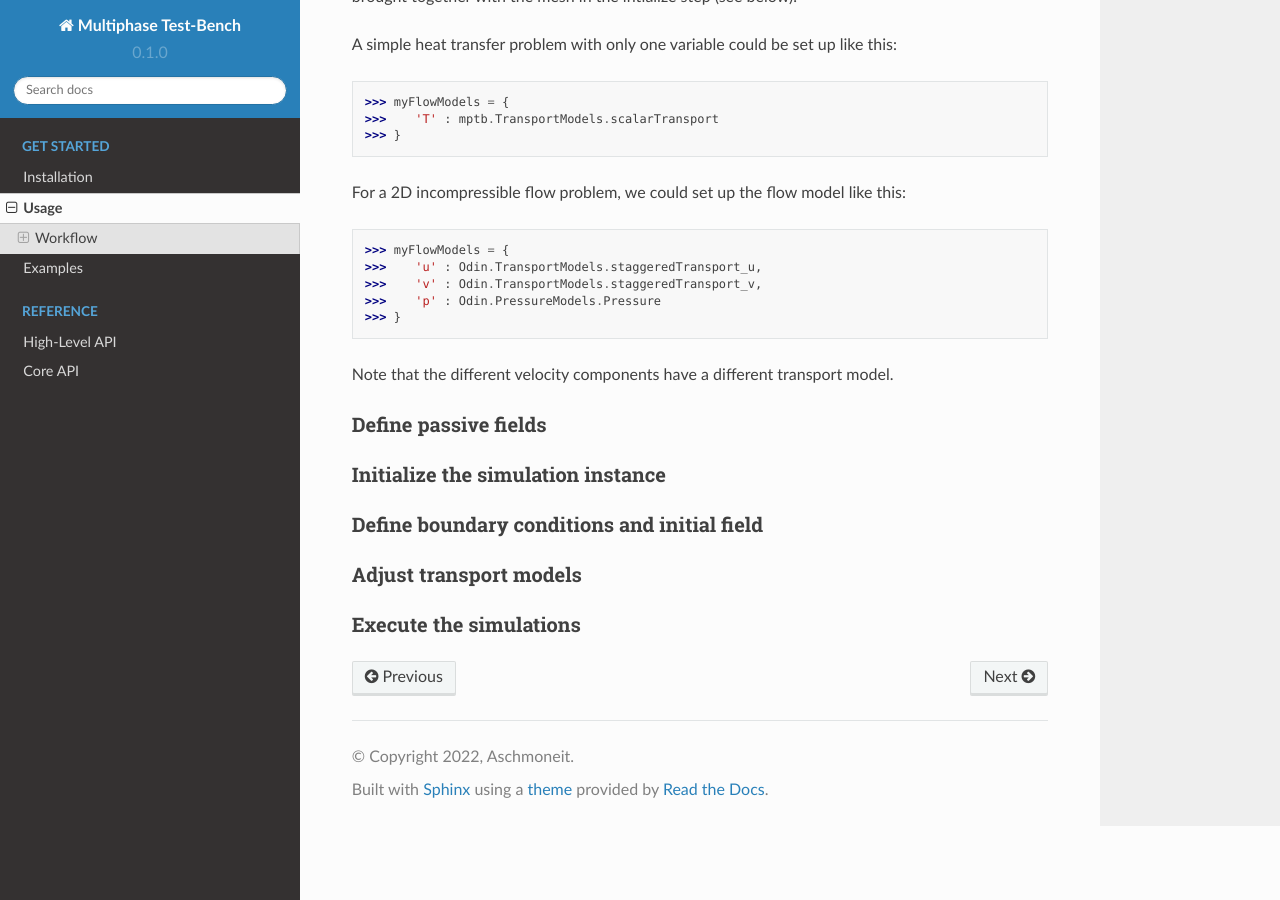
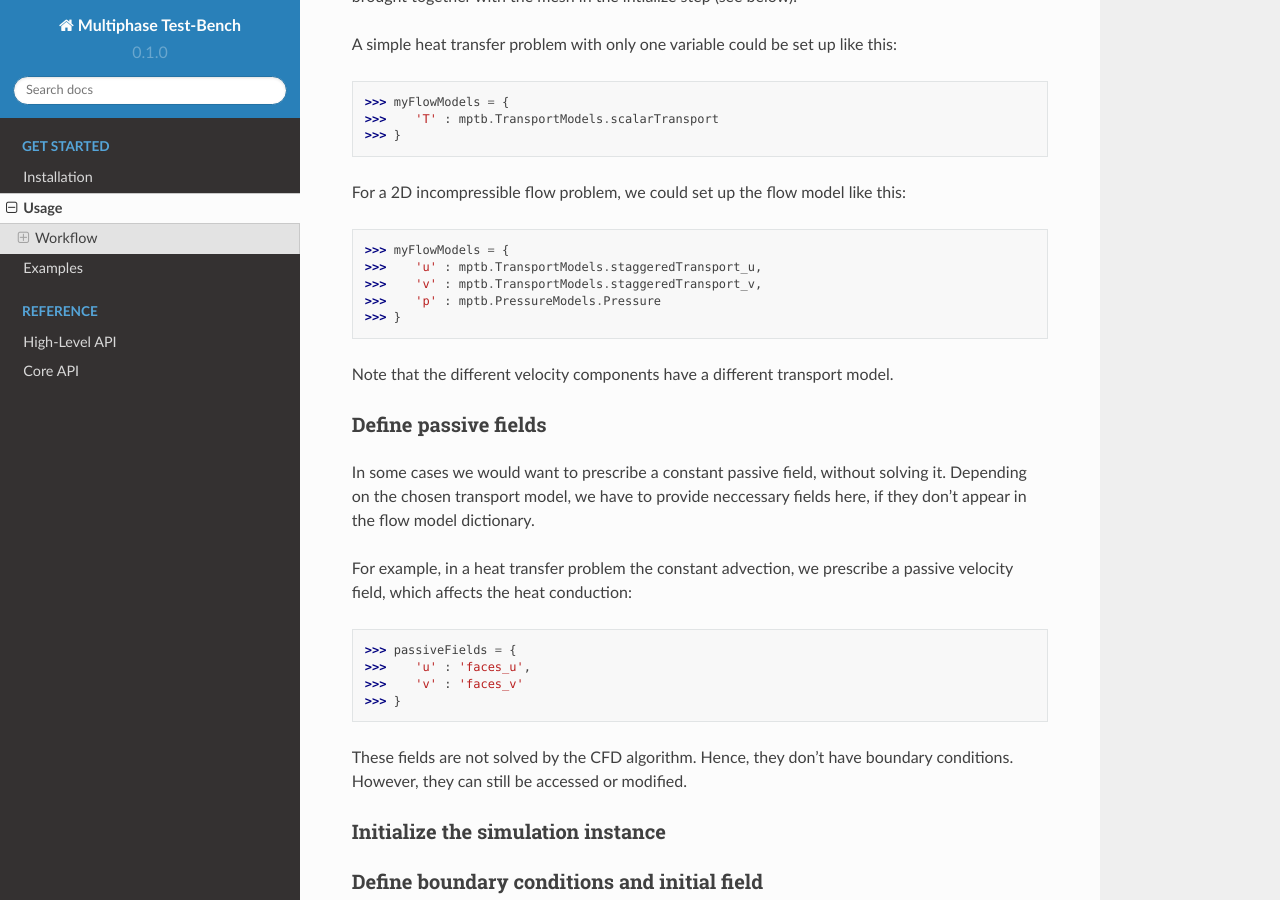
Before and after one commit to fjaschmoneit/multiphase-test-bench, a Sphinx documentation site: the page built from docs/source/usage.rst, in a window 1280 px wide and 900 px high, scrolled down 1262 px. Built offline with Sphinx 7.4.7 and the Read the Docs theme 2.0.0, drawn with Linux system fonts in a browser that asks for light colours; pages that are not in the unit, such as notebooks, are missing from menus.

Commit message:
updating documentation

```diff
--- a/docs/source/usage.rst
+++ b/docs/source/usage.rst
@@ -76,9 +76,9 @@ A simple heat transfer problem with only one variable could be set up like this:
 For a 2D incompressible flow problem, we could set up the flow model like this:
 
 >>> myFlowModels = {
->>>    'u' : Odin.TransportModels.staggeredTransport_u,
->>>    'v' : Odin.TransportModels.staggeredTransport_v,
->>>    'p' : Odin.PressureModels.Pressure
+>>>    'u' : mptb.TransportModels.staggeredTransport_u,
+>>>    'v' : mptb.TransportModels.staggeredTransport_v,
+>>>    'p' : mptb.PressureModels.Pressure
 >>> }
 
 Note that the different velocity components have a different transport model.
@@ -89,8 +89,21 @@ Note that the different velocity components have a different transport model.
 Define passive fields
 ^^^^^^^^^^^^^^^^^^^^^
 
+In some cases we would want to prescribe a constant passive field, without solving it.
+Depending on the chosen transport model, we have to provide neccessary fields here,
+if they don't appear in the flow model dictionary.
 
+For example, in a heat transfer problem the constant advection,
+we prescribe a passive velocity field, which affects the heat conduction:
 
+>>> passiveFields = {
+>>>    'u' : 'faces_u',
+>>>    'v' : 'faces_v'
+>>> }
+
+These fields are not solved by the CFD algorithm.
+Hence, they don't have boundary conditions.
+However, they can still be accessed or modified.
 
 .. _initializeSimInstance:
 
```
Also changed, not shown: other parts of docs/source/usage.rst (+0 -26 lines).
